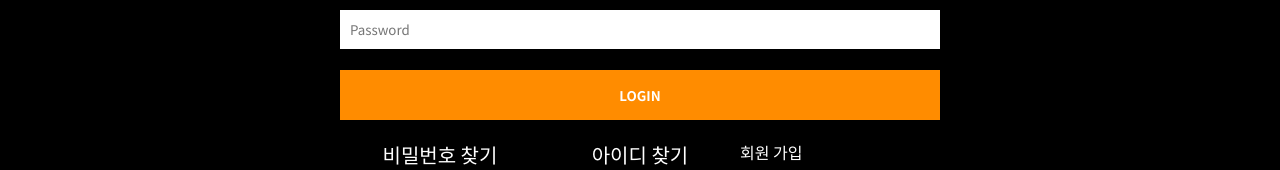
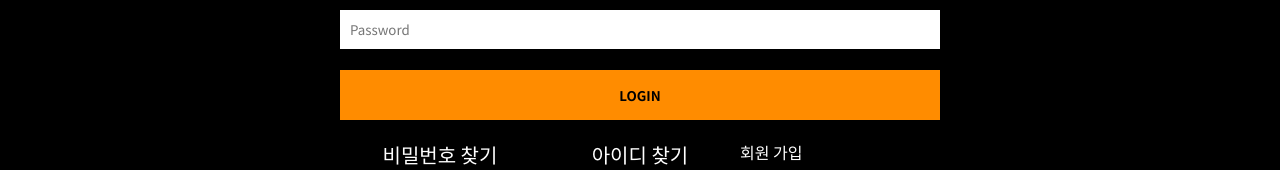
Before and after one commit to florence1920/Burnon, a Vue app in the folder front/: page /user/login in a window 1280 px wide. Shown: the part 288-458 px from the top of the page. Built offline with nearby package versions, Linux system fonts and the light colour scheme.

Commit message:
폰트 CSS

```diff
--- a/front/src/App.vue
+++ b/front/src/App.vue
@@ -16,4 +16,5 @@ export default {
   *, a, div, p, ul, li, section, body, input {color:#fff; font-family: 'Noto Sans KR', sans-serif; list-style: none; text-decoration: none; margin: 0; padding: 0; box-sizing: border-box; border: none;}
   .viewWrap {overflow: hidden; width: 100%; height: 100vh; background: #000; padding: 80px 0 0; position: relative; z-index: 1;}
   .viewWrap .desc {color:rgba(255,255,255,.15); font-size:40px; font-weight: 600;}
+  input {color: #000;}
 </style>
--- a/front/src/components/LoginForm.vue
+++ b/front/src/components/LoginForm.vue
@@ -51,9 +51,9 @@ export default {
     .head {font-size: 40px; font-weight: 600; text-align: center; margin: 30px 0;}
 
     .loginWrap {width: 600px; margin: 0 auto;}
-    .loginWrap .login li input {width: 100%; height: 40px; margin: 30px 0 0 0; color: #000; border-bottom: 1px solid #000; text-indent: 10px;}
+    .loginWrap .login li input {width: 100%; height: 40px; margin: 30px 0 0 0; border-bottom: 1px solid #000; text-indent: 10px;}
 
-    .loginWrap .btn {width: 100%; height: 50px; background-color: rgb(255, 140, 0); color: #fff; font-weight: 600; margin: 20px 0;}
+    .loginWrap .btn {width: 100%; height: 50px; background-color: rgb(255, 140, 0); font-weight: 600; margin: 20px 0;}
     .loginWrap .btn:hover {cursor: pointer;}
 
     .loginWrap .search {overflow: hidden;}
```
